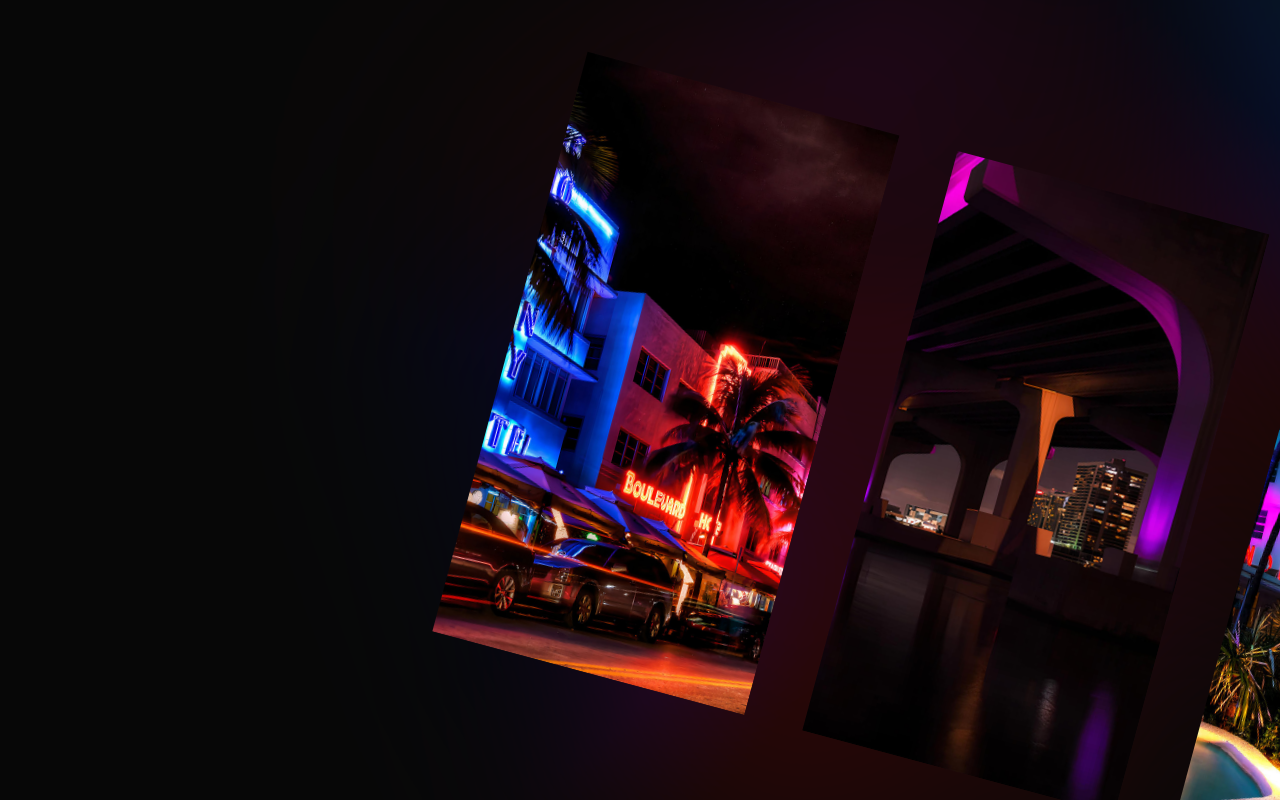
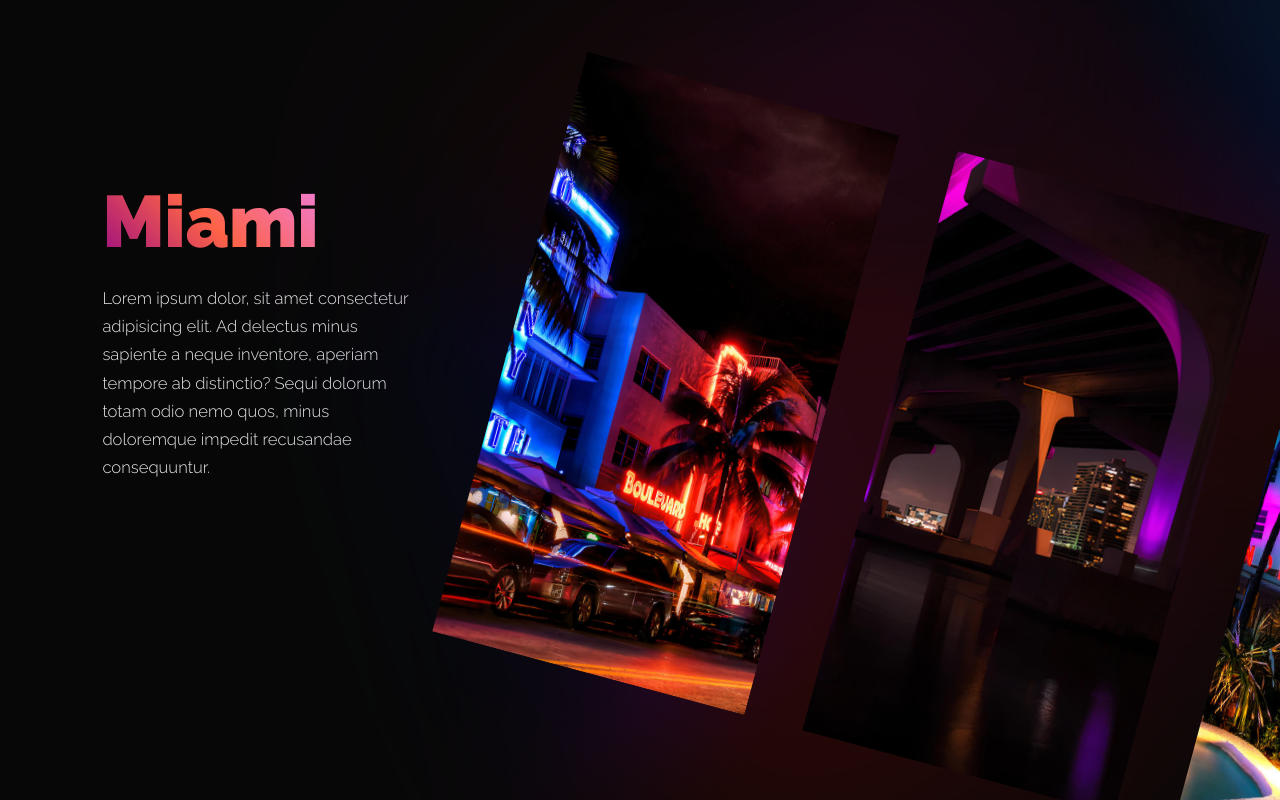
Before and after one commit to NathanBailie/parallax-gallery, a plain HTML site: page index.html in a window 1280 px wide. Drawn offline with Linux system fonts and the light colour scheme.

Commit message:
added description and animation for it

```diff
--- a/css/main.css
+++ b/css/main.css
@@ -81,3 +81,36 @@ html, body {
     transform: rotate(-15deg) scale(1.4);
 	box-shadow: rgb(0 0 0 / .6) 0 0 0 10000px;
 }
+
+.description {
+    max-width: 24vw;
+    position: absolute;
+    font-size: calc(var(--index) * 0.8);
+    top: 20vh;
+    left: 8vw;
+	transition: opacity var(--transition) transform var(--transition);
+	transition-duration: 1s;
+}
+
+.description__logo {
+    font-size: calc(var(--index) * 3.5);
+    font-weight: 900;
+    display: inline-block;
+    background: linear-gradient(45deg, DarkMagenta, Tomato, Violet);
+	background-clip: text;
+	-webkit-text-fill-color: transparent;
+}
+
+.description p {
+	opacity: 0.9;
+	transition: transform var(--transition);
+}
+
+.description.hidden {
+	opacity: 0;
+	transform: translateY(5vh);
+}
+
+.description.hidden p {
+	transform: translateY(2vh);
+}
--- a/index.html
+++ b/index.html
@@ -11,6 +11,13 @@
 </head>
 
 <body>
+
+    <div class="description">
+        <div class="description__logo">Miami</div>
+        <p>Lorem ipsum dolor, sit amet consectetur adipisicing elit. Ad delectus minus sapiente a neque inventore,
+            aperiam tempore ab distinctio? Sequi dolorum totam odio nemo quos, minus doloremque impedit recusandae
+            consequuntur.</p>
+    </div>
 
     <div class="swiper slider slider_main">
         <div class="swiper-wrapper slider__wrapper">
--- a/scripts/app.js
+++ b/scripts/app.js
@@ -49,3 +49,11 @@ function deleteActiveClass(array) {
         elem.classList.remove('active');
     }
 }
+
+// description
+let descr = document.querySelector('.description');
+sliderMain.on('slideChange', (e) => {
+    sliderMain.activeIndex > 0
+        ? descr.classList.add('hidden')
+        : descr.classList.remove('hidden');
+});
```
